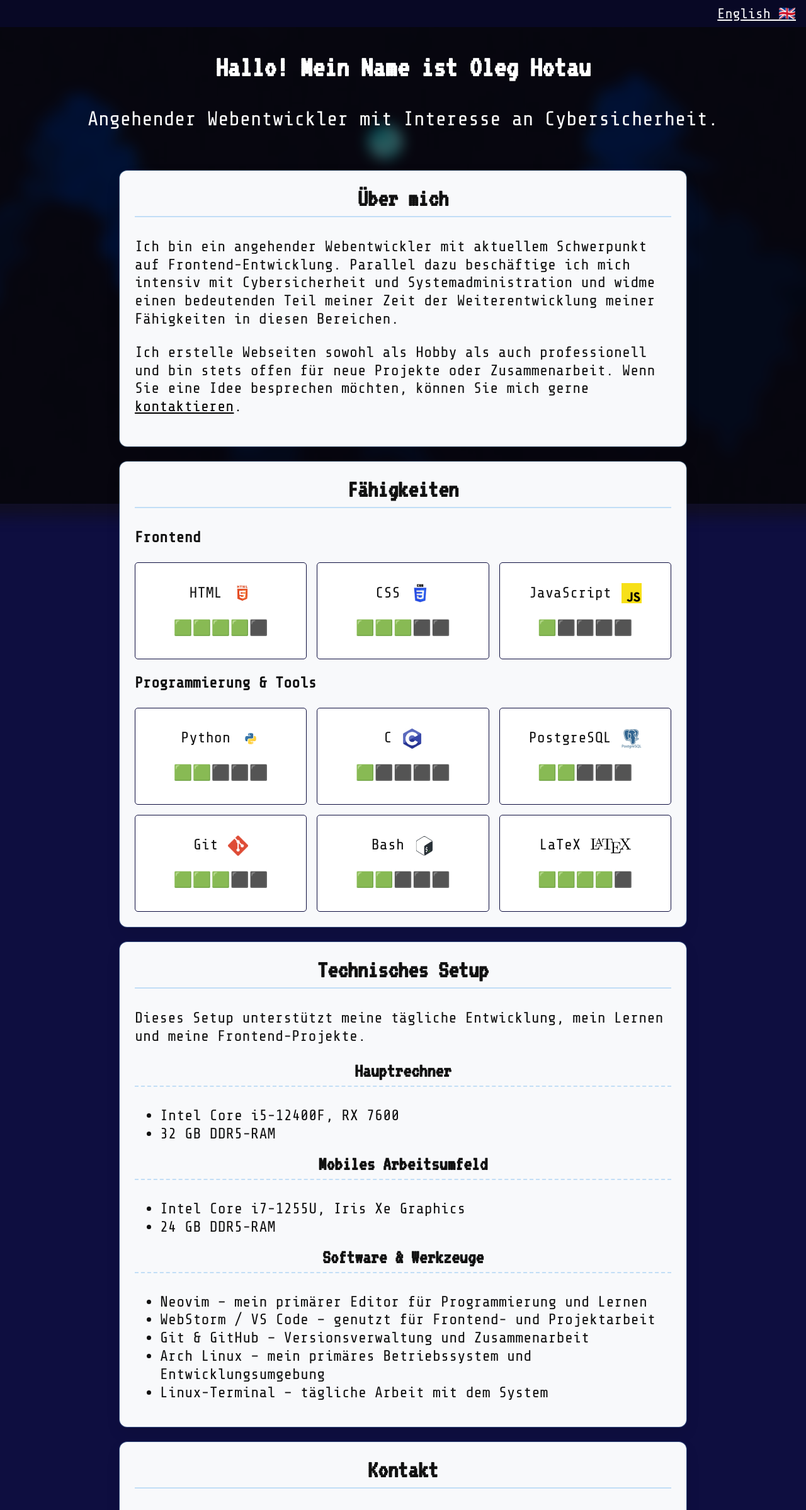
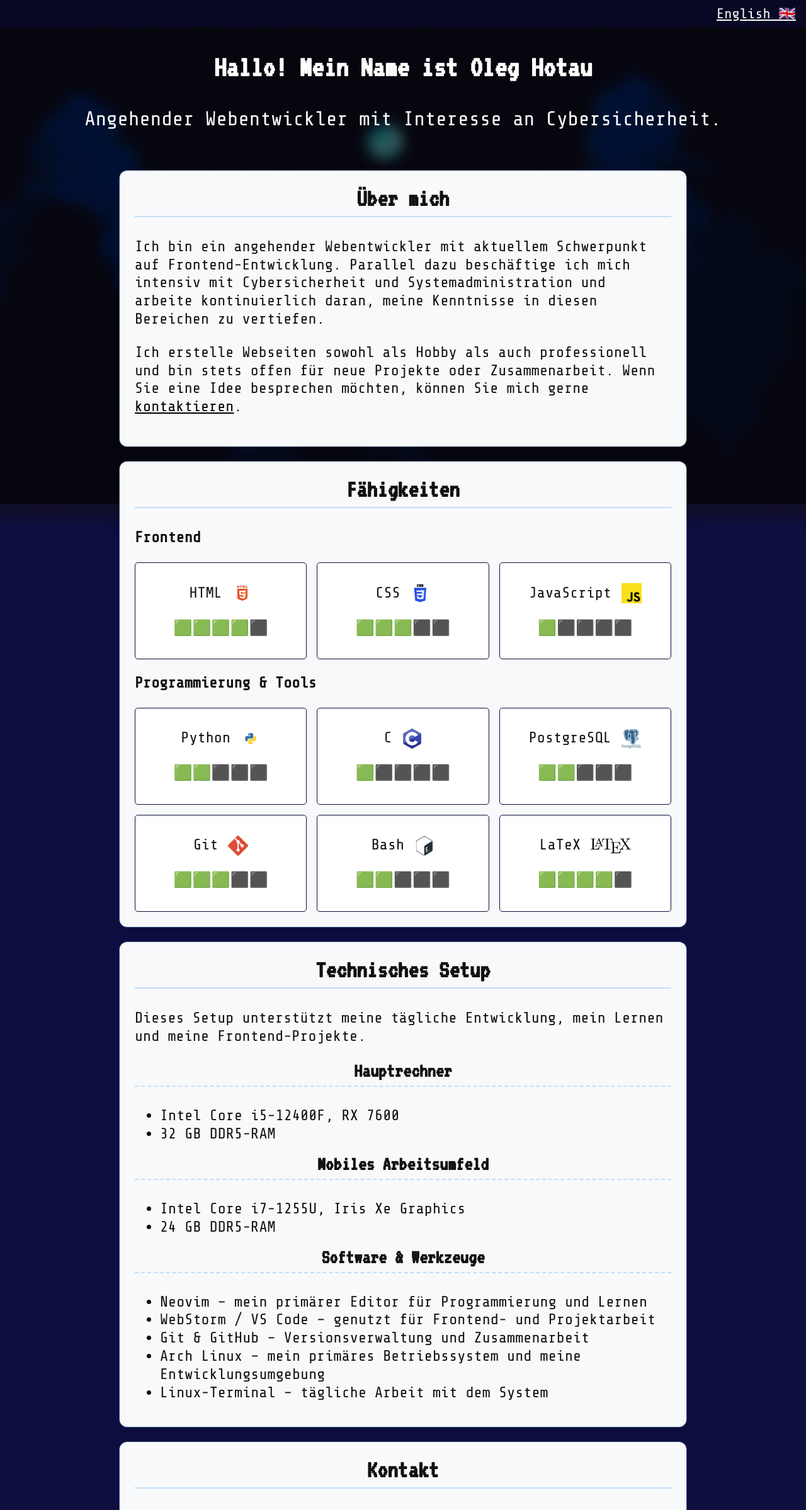
Before and after one commit to ReisSaigyouji/portfolio, a website: page index-de.html in a window 1280 px wide. Shown: the top 2398 px of the page at 63% size. Drawn offline with nearby package versions, Linux system fonts and the light colour scheme.

Commit message:
little update with few nice features

```diff
--- a/index-de.html
+++ b/index-de.html
@@ -27,7 +27,7 @@
             <h2>Über mich</h2>
             <p>Ich bin ein angehender Webentwickler mit aktuellem Schwerpunkt auf Frontend-Entwicklung.
                 Parallel dazu beschäftige ich mich intensiv mit Cybersicherheit und Systemadministration
-                und widme einen bedeutenden Teil meiner Zeit der Weiterentwicklung meiner Fähigkeiten in diesen Bereichen.
+                und arbeite kontinuierlich daran, meine Kenntnisse in diesen Bereichen zu vertiefen.
             </p>
             <p>
                 Ich erstelle Webseiten sowohl als Hobby als auch professionell und bin stets offen für neue Projekte oder Zusammenarbeit.
@@ -135,7 +135,7 @@
                 <li>Neovim – mein primärer Editor für Programmierung und Lernen</li>
                 <li>WebStorm / VS Code – genutzt für Frontend- und Projektarbeit</li>
                 <li>Git & GitHub – Versionsverwaltung und Zusammenarbeit</li>
-                <li>Arch Linux – mein primäres Betriebssystem und Entwicklungsumgebung</li>
+                <li>Arch Linux – mein primäres Betriebssystem und meine Entwicklungsumgebung</li>
                 <li>Linux-Terminal – tägliche Arbeit mit dem System</li>
             </ul>
         </section>
--- a/main.css
+++ b/main.css
@@ -12,6 +12,7 @@ body {
     box-sizing: border-box;
     overflow-x: hidden;
     font-family: 'Share Tech Mono', monospace;
+    letter-spacing: .01rem;
 }
 
 body::before {
@@ -46,8 +47,13 @@ h1, h2, h3 {
     text-align: center;
 }
 
-a, a:visited, a:hover, a:active {
+a, a:visited {
     color: black;
+}
+
+a:hover {
+    color: #70b5ed;
+    transform: translateY(-1px);
 }
 
 .langchange {
@@ -96,6 +102,7 @@ main {
     border-bottom: 2px solid rgba(112, 181, 237, 0.4);
     padding-bottom: 0.5rem;
     font-size: 2.5rem;
+    letter-spacing: .02rem;
 }
 
 .container h3 {
@@ -127,6 +134,12 @@ main {
     align-items: center;
     gap: 0;
     min-height: 90px;
+    transition: transform .2s ease, box-shadow .2s ease;
+}
+
+.skill:hover {
+    transform: translateY(-3px);
+    box-shadow: 0 12px 30px rgba(0,0,0,.12);
 }
 
 .skill-main {
```
